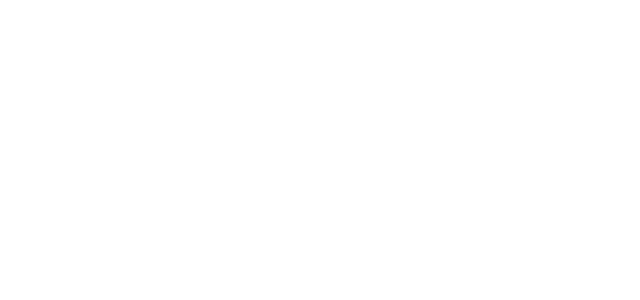
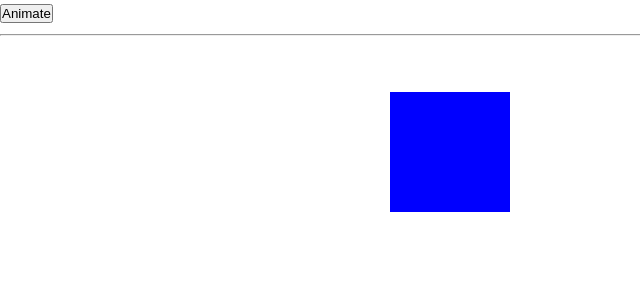
Before and after one commit to Vexilurz/angular-test, an Angular app: page / in a window 1280 px wide. Shown: the top 300 px of the page, without its empty margins (0-640 px from the left). Built offline with nearby package versions, Linux system fonts and the light colour scheme.

Commit message:
14.2 two styles

```diff
--- a/src/app/app.component.html
+++ b/src/app/app.component.html
@@ -1,5 +1,11 @@
+<button (click)="animate()">Animate</button>
+
+<hr>
+
 <div class="wrap">
-  <div class="box">
-
+  <div
+    class="box"
+    [@box]="boxState"
+  >
   </div>
 </div>
--- a/src/app/app.component.ts
+++ b/src/app/app.component.ts
@@ -1,13 +1,26 @@
-import {Component, ComponentFactoryResolver, ViewChild} from '@angular/core'
-import { Meta, Title } from '@angular/platform-browser';
+import { state, style, trigger } from '@angular/animations';
+import { Component } from '@angular/core'
 
 @Component({
   selector: 'app-root',
   templateUrl: './app.component.html',
-  styleUrls: ['./app.component.scss']
+  styleUrls: ['./app.component.scss'],
+  animations: [
+    trigger('box', [
+      state('start', style({ background: 'blue' })),
+      state('end', style({
+        background: 'red',
+        transform: 'scale(1.2)'
+      }))
+    ])
+  ]
 })
 export class AppComponent {
 
+  boxState = 'start';
 
+  animate() {
+    this.boxState = this.boxState === 'end' ? 'start' : 'end'
+  }
 
 }
```
